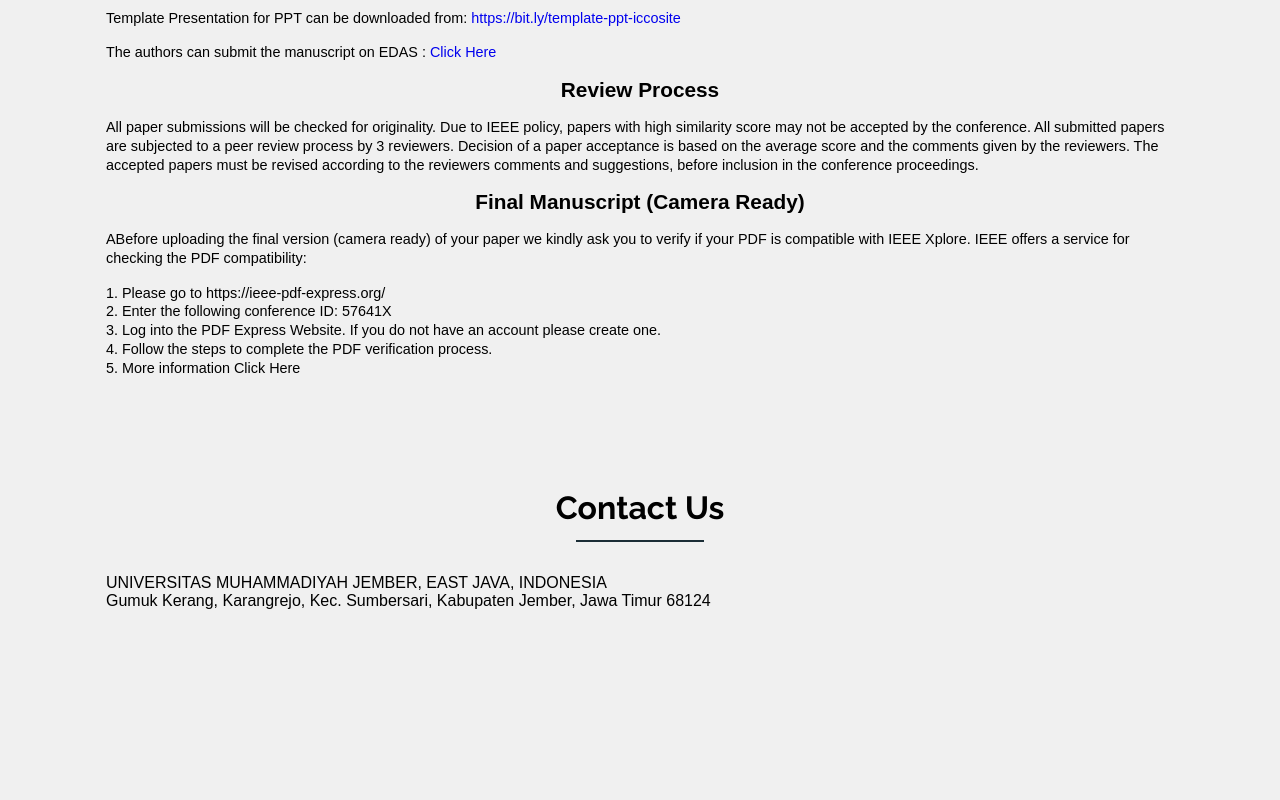
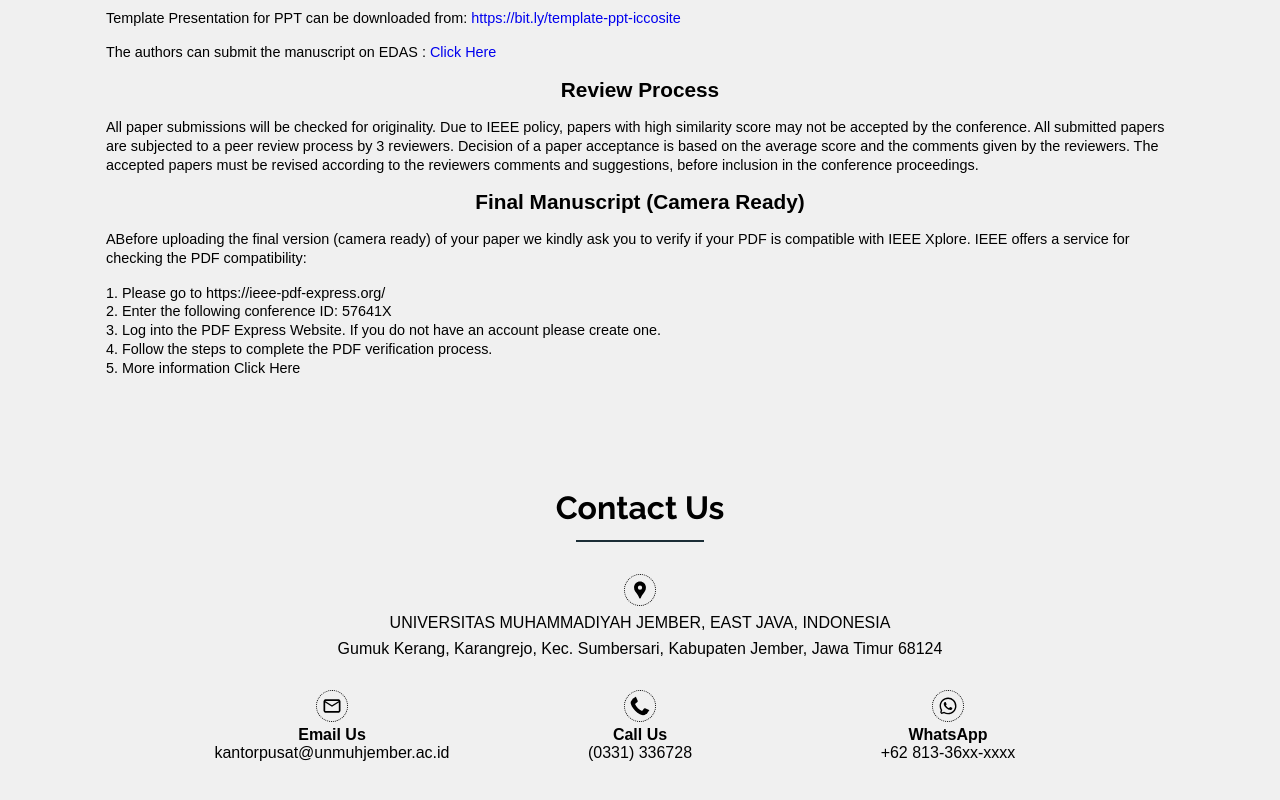
Before and after one commit to masatidhira/unmuh-international-conference, a React (Vite) app: page / in a window 1280 px wide. Shown: the part 6105-6905 px from the top of the page. Before the commit the page ends 6731 px from the top, so only its background shows below. Built offline with nearby package versions, Linux system fonts and the light colour scheme.

Commit message:
Add Contact section

```diff
--- a/src/components/Contact/Contact.jsx
+++ b/src/components/Contact/Contact.jsx
@@ -1,4 +1,7 @@
 import { MdOutlineEmail } from "react-icons/md";
+import { FaPhoneAlt } from "react-icons/fa";
+import { MdLocationPin } from "react-icons/md";
+import { MdWhatsapp } from "react-icons/md";
 import "./contact.scss";
 
 function Contact() {
@@ -7,10 +10,27 @@ function Contact() {
             <h3 className="sectionTitle">Contact Us</h3>
 
             <div className="contact">
+                <MdLocationPin className="icon" />
                 <p>UNIVERSITAS MUHAMMADIYAH JEMBER, EAST JAVA, INDONESIA</p>
                 <p>Gumuk Kerang, Karangrejo, Kec. Sumbersari, Kabupaten Jember, Jawa Timur 68124</p>
             </div>
-            <div className="contact"></div>
+            <div className="contact contact-row">
+                <div className="card">
+                    <MdOutlineEmail className="icon" />
+                    <h4>Email Us</h4>
+                    <p>kantorpusat@unmuhjember.ac.id</p>
+                </div>
+                <div className="card">
+                    <FaPhoneAlt className="icon" />
+                    <h4>Call Us</h4>
+                    <p>(0331) 336728</p>
+                </div>
+                <div className="card">
+                    <MdWhatsapp className="icon" />
+                    <h4>WhatsApp</h4>
+                    <p>+62 813-36xx-xxxx</p>
+                </div>
+            </div>
         </section>
     )
 }
--- a/src/components/Contact/contact.scss
+++ b/src/components/Contact/contact.scss
@@ -0,0 +1,30 @@
+#contact {
+
+    .contact {
+        display: flex;
+        flex-direction: column;
+        align-items: center;
+        justify-content: center;
+        text-align: center;
+        gap: 0.5rem;
+        margin-bottom: 2rem;
+
+        .icon {
+            border: 1px dotted black;
+            border-radius: 50%;
+            padding: 0.3rem;
+        }
+    }
+
+    .contact-row {
+        flex-direction: row;
+        justify-content: center;
+        align-items: center;
+        flex-wrap: wrap;
+
+        .card {
+            width: 300px;
+            margin-bottom: 2rem;
+        }
+    }
+}
```
